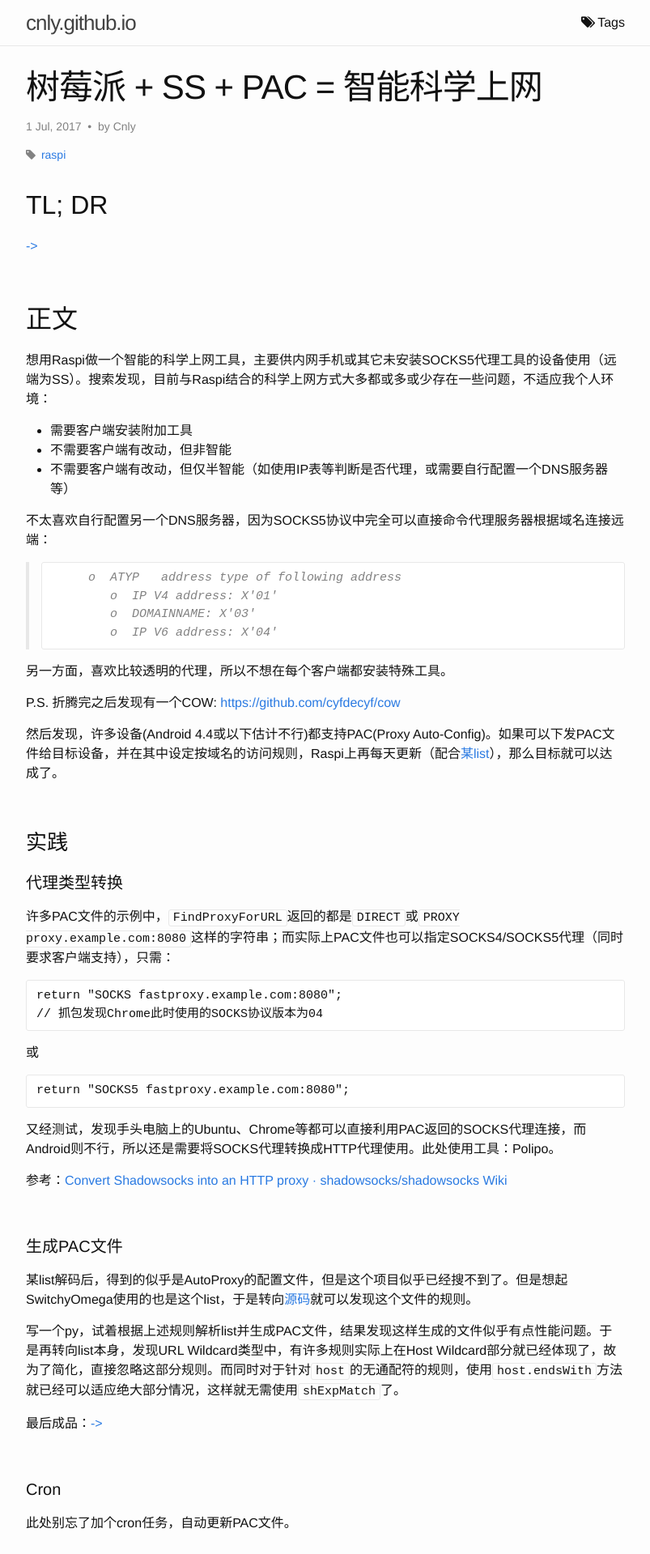
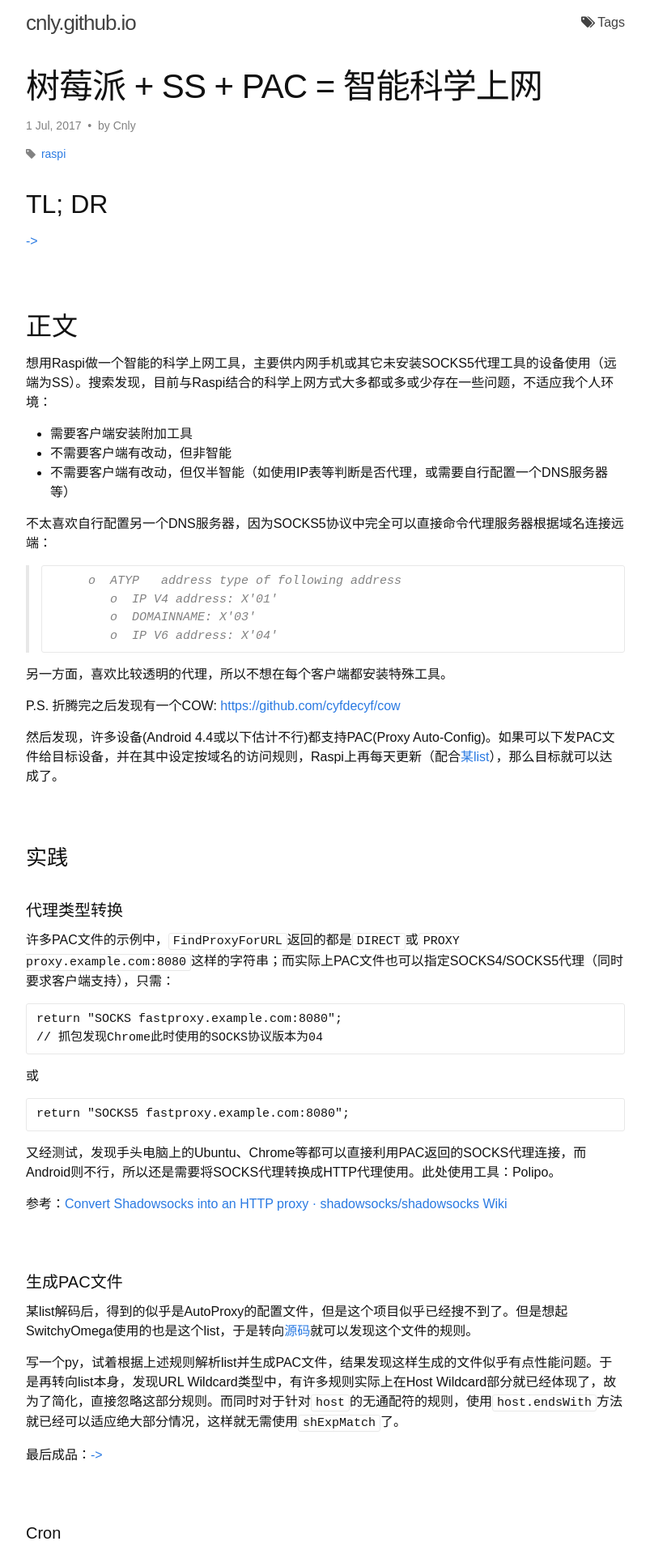
Before and after one commit to Cnly/cnly.github.io, a Jekyll site: the page built from _posts/2017-07-01-raspi-pac-to-bypass-wall.md, in a window 1280 px wide. Shown: the top 1919 px of the page at 81% size, without its empty margins (238-1041 px from the left). Built offline with Jekyll 4.4.1, drawn with Linux system fonts in a browser that asks for light colours.

Commit message:
Adjust styles

```diff
--- a/_sass/_layout.scss
+++ b/_sass/_layout.scss
@@ -3,7 +3,7 @@
  */
 .site-header {
 	// border-top: 5px solid $grey-color-dark;
-    border-bottom: 1px solid $grey-color-light;
+    // border-bottom: 1px solid $grey-color-light;
     min-height: 56px;
 
     // Positioning context for the mobile navigation icon
@@ -32,7 +32,7 @@
     }
 
     .page-link {
-        color: $text-color;
+        color: $grey-color-dark;
         line-height: $base-line-height;
 
         // Gaps between nav items, but not on the first one
@@ -92,7 +92,7 @@
  * Site footer
  */
 .site-footer {
-    border-top: 1px solid $grey-color-light;
+    // border-top: 1px solid $grey-color-light;
     padding: $spacing-unit 0;
 }
 
@@ -105,6 +105,10 @@
 .social-media-list {
     list-style: none;
     margin-left: 0;
+
+    .icon.icon--github svg {
+        padding-bottom: 3px;
+    }
 }
 
 .footer-col-wrapper {
@@ -214,6 +218,11 @@
 .post-content {
     margin-bottom: $spacing-unit;
 
+    h1, h2, h3, h4, h5, h6 {
+        margin-top: $spacing-unit;
+        margin-bottom: $spacing-unit / 3;
+    }
+
     h2 {
         font-size: 32px;
 
--- a/css/main.scss
+++ b/css/main.scss
@@ -6,7 +6,7 @@
 
 
 // Our variables
-$base-font-family: Helvetica, Arial, sans-serif;
+$base-font-family: Liberation Sans, Helvetica, Roboto, Arial, sans-serif;
 $base-font-size:   16px;
 $small-font-size:  $base-font-size * 0.875;
 $base-line-height: 1.5;
@@ -14,7 +14,7 @@ $base-line-height: 1.5;
 $spacing-unit:     30px;
 
 $text-color:       #111;
-$background-color: #fdfdfd;
+$background-color: #fff;
 $brand-color:      #2a7ae2;
 
 $red-color:        #cc2c11;
```
